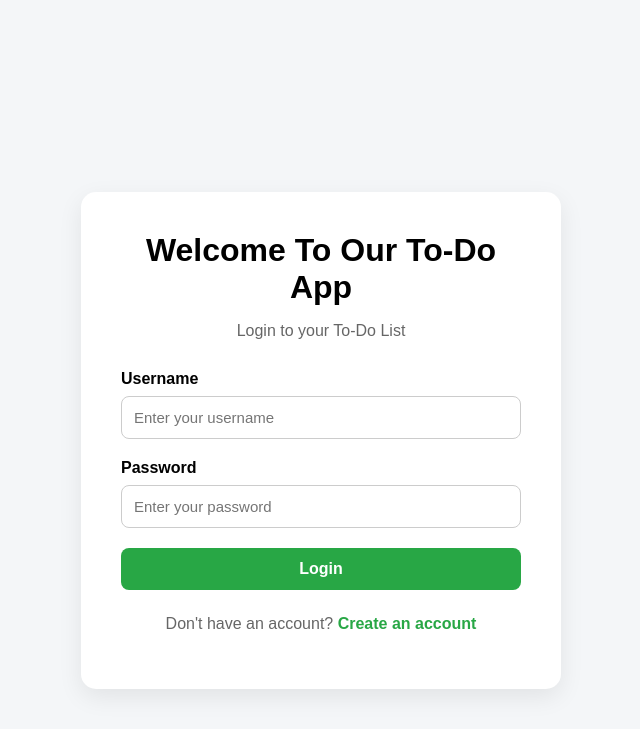
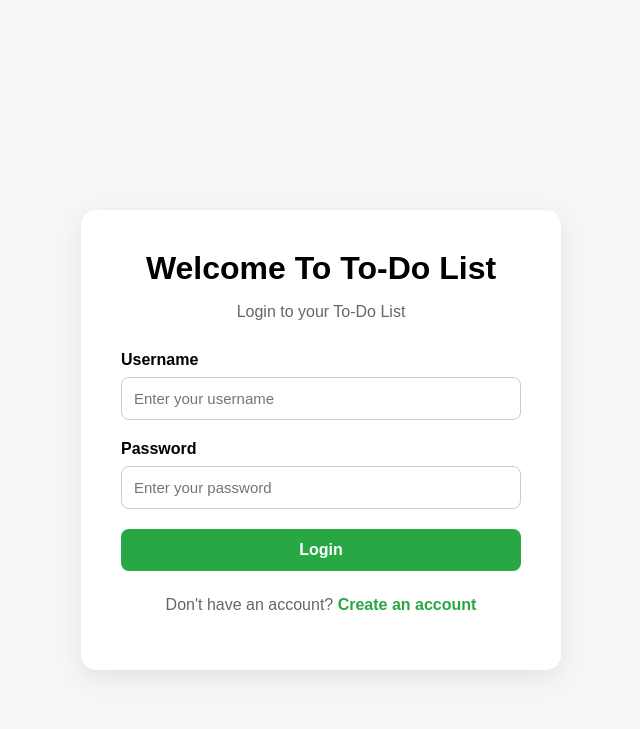
Before and after one commit to KALPESHM7/fastapi-todo-app, a FastAPI app: page /login in a window 1280 px wide. Shown: the top 729 px of the page, without its empty margins (319-959 px from the left). Run offline with FastAPI, Linux system fonts and the light colour scheme.

Commit message:
Update login page

```diff
--- a/templates/login.html
+++ b/templates/login.html
@@ -26,7 +26,7 @@
 
         <div class="auth-card">
 
-            <h1>Welcome To Our To-Do App</h1>
+            <h1>Welcome To To-Do List</h1>
 
             <p class="auth-subtitle">
                 Login to your To-Do List
```
